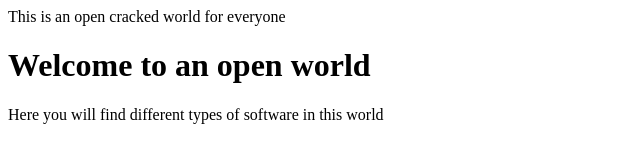
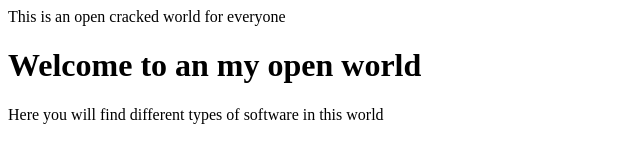
Before and after one commit to Taehyun69/Taehyun69.github.io, a plain HTML site: page Index.html in a window 1280 px wide. Shown: the whole page, without its empty margins (0-640 px from the left). Drawn offline with Linux system fonts and the light colour scheme.

Commit message:
Update Index.html

```diff
--- a/Index.html
+++ b/Index.html
@@ -5,7 +5,7 @@
 </head>
 <body>
 
-<h1>Welcome to an open world</h1>
+<h1>Welcome to an my open world</h1>
 <p>Here you will find different types of software in this world</p>
 
 </body>
```
